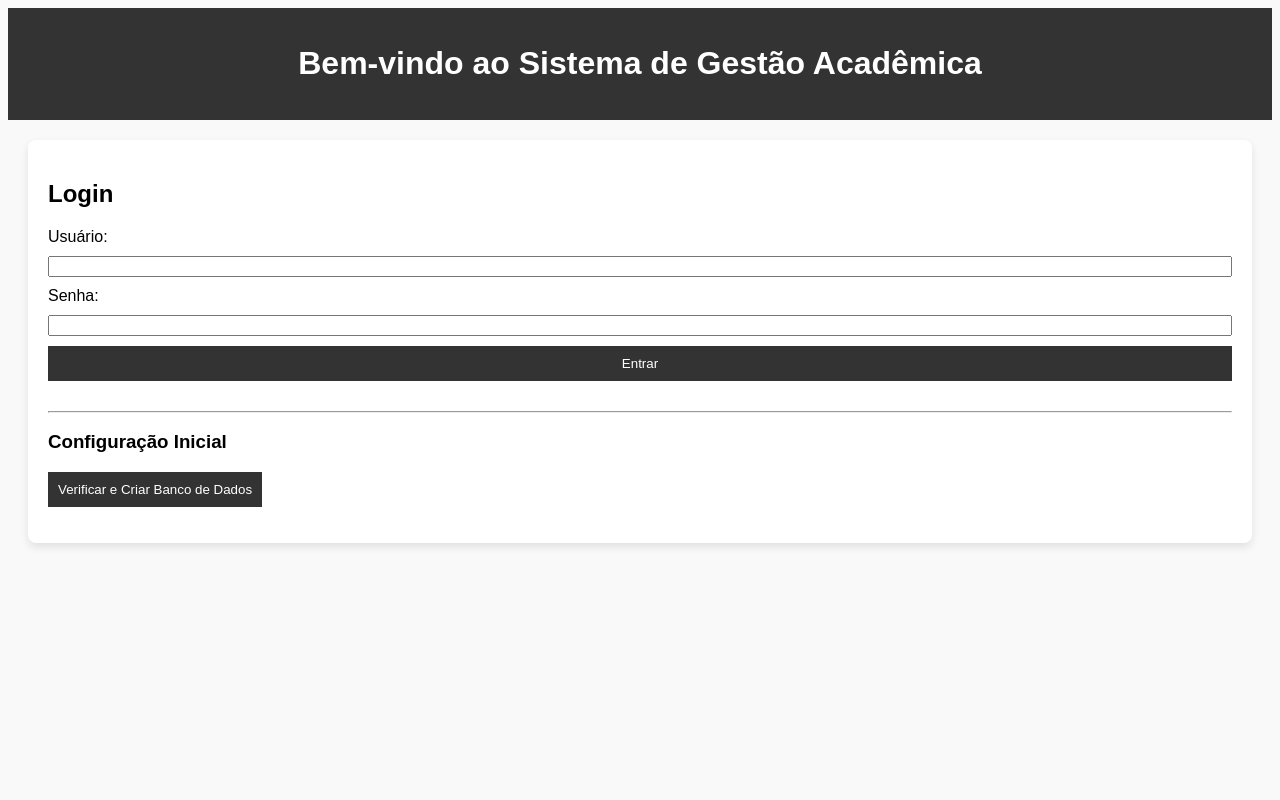
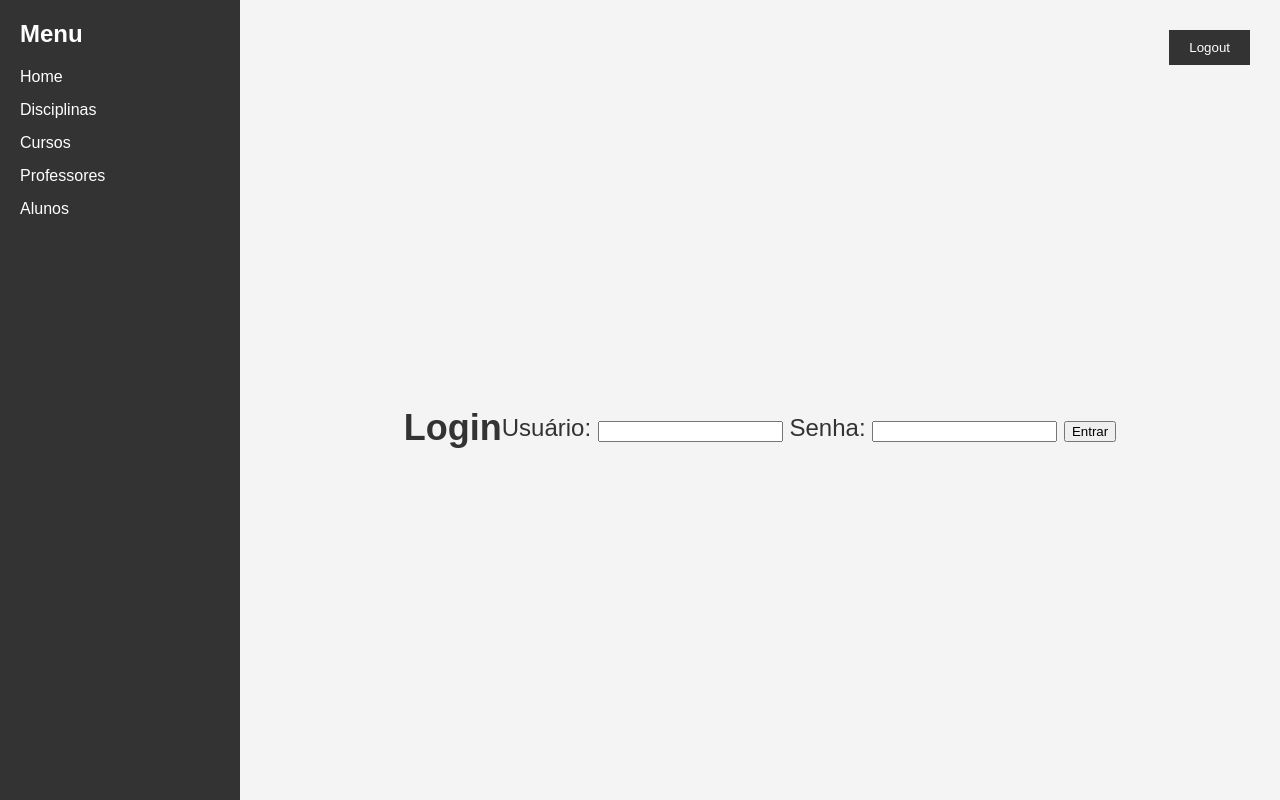
Before and after one commit to Rogeriokjah/programacao-web-fatec, a Flask app: page / in a window 1280 px wide. Run offline with Flask 3, Linux system fonts and the light colour scheme.

Commit message:
MVP mais ou menos

```diff
--- a/app/routes.py
+++ b/app/routes.py
@@ -1,6 +1,7 @@
-# routes.py
-from flask import Flask, render_template, request, redirect, url_for, jsonify
-from models import db, Disciplina, Curso, Professor, Aluno
+from flask import Flask, render_template, request, redirect, url_for, jsonify, flash
+from flask_login import LoginManager, login_user, logout_user, login_required, current_user
+from werkzeug.security import generate_password_hash, check_password_hash
+from models import db, Disciplina, Curso, Professor, Aluno, Usuario
 from forms import DisciplinaForm, CursoForm, ProfessorForm, AlunoForm
 from config import Config
 
@@ -8,20 +9,60 @@ app = Flask(__name__)
 app.config.from_object(Config)
 db.init_app(app)
 
+# Configuração do Flask-Login
+login_manager = LoginManager()
+login_manager.init_app(app)
+login_manager.login_view = 'home'
+
+@login_manager.user_loader
+def load_user(user_id):
+    return Usuario.query.get(int(user_id))
+
 @app.route('/')
 def home():
     return render_template('login.html')
 
-@app.route('/api/init_db', methods=['POST'])
-def init_db():
-    with app.app_context():
-        Disciplina.ensure_table_exists()
-        Curso.ensure_table_exists()
-        Professor.ensure_table_exists()
-        Aluno.ensure_table_exists()
-    return jsonify({"message": "Banco de dados e tabelas verificadas e criadas, se necessário."})
+@app.route('/login', methods=['POST'])
+def login():
+    username = request.form['username']
+    password = request.form['password'].strip()  # Remove espaços em branco no início e no fim
+
+    print("Recebido do formulário - Usuário:", username, "Senha:", password)  # Debug da senha recebida
+
+    # Busca o usuário no banco de dados
+    user = Usuario.query.filter_by(username=username).first()
+
+    if user:
+        print("Usuário encontrado no banco de dados:", user.username)
+        print("Senha armazenada no banco de dados:", user.password)  # Exibe a senha armazenada
+
+        # Compara as senhas diretamente, sem hashing
+        if user.password == password:
+            print("Senha correta para o usuário:", username)  # Depuração para senha correta
+            login_user(user)
+            return redirect(url_for('dashboard'))
+        else:
+            print("Senha incorreta para o usuário:", username)  # Depuração para senha incorreta
+            flash('Senha incorreta. Tente novamente.')
+    else:
+        print("Usuário não encontrado:", username)  # Depuração para usuário não encontrado
+        flash('Usuário não encontrado. Tente novamente.')
+
+    return redirect(url_for('home'))
+
+@app.route('/logout')
+@login_required
+def logout():
+    logout_user()
+    return redirect(url_for('home'))
+
+@app.route('/dashboard')
+@login_required
+def dashboard():
+    return render_template('home.html')
 
 @app.route('/disciplinas', methods=['GET', 'POST'])
+@login_required
 def disciplinas():
     Disciplina.ensure_table_exists()
     form = DisciplinaForm()
@@ -31,9 +72,10 @@ def disciplinas():
         db.session.commit()
         return redirect(url_for('disciplinas'))
     disciplinas = Disciplina.query.all()
-    return render_template('disciplinas.html', disciplinas=disciplinas, form=form)
+    return render_template('disciplinas.html', disciplinas=disciplinas, form=form, active_page='disciplinas')
 
 @app.route('/cursos', methods=['GET', 'POST'])
+@login_required
 def cursos():
     Curso.ensure_table_exists()
     Disciplina.ensure_table_exists()
@@ -45,9 +87,10 @@ def cursos():
         db.session.commit()
         return redirect(url_for('cursos'))
     cursos = Curso.query.all()
-    return render_template('cursos.html', cursos=cursos, form=form)
+    return render_template('cursos.html', cursos=cursos, form=form, active_page='cursos')
 
 @app.route('/professores', methods=['GET', 'POST'])
+@login_required
 def professores():
     Professor.ensure_table_exists()
     Disciplina.ensure_table_exists()
@@ -64,9 +107,10 @@ def professores():
         db.session.commit()
         return redirect(url_for('professores'))
     professores = Professor.query.all()
-    return render_template('professores.html', professores=professores, form=form)
+    return render_template('professores.html', professores=professores, form=form, active_page='professores')
 
 @app.route('/alunos', methods=['GET', 'POST'])
+@login_required
 def alunos():
     Aluno.ensure_table_exists()
     Curso.ensure_table_exists()
@@ -77,14 +121,15 @@ def alunos():
             nome=form.nome.data,
             cpf=form.cpf.data,
             endereco=form.endereco.data,
-            senha=form.senha.data
+            senha=form.senha.data,
+            curso_id=form.curso.data
         )
         db.session.add(novo_aluno)
         db.session.commit()
         return redirect(url_for('alunos'))
     alunos = Aluno.query.all()
-    return render_template('alunos.html', alunos=alunos, form=form)
+    return render_template('alunos.html', alunos=alunos, form=form, active_page='alunos')
 
-# Bloco de execução principal
+
 if __name__ == "__main__":
     app.run(debug=True)
--- a/app/static/style.css
+++ b/app/static/style.css
@@ -1,41 +1,84 @@
-body {
+body, html {
+    margin: 0;
+    padding: 0;
     font-family: Arial, sans-serif;
-    background-color: #f9f9f9;
+    height: 100%;
+}
+
+.container {
+    display: flex;
+    height: 100vh;
+}
+
+.sidebar {
+    width: 200px;
+    background-color: #333;
+    color: white;
+    padding: 20px;
+}
+
+.sidebar h2 {
+    margin-top: 0;
+}
+
+.sidebar ul {
+    list-style: none;
+    padding: 0;
+}
+
+.sidebar ul li {
+    margin: 15px 0;
+}
+
+.sidebar ul li a {
+    color: white;
+    text-decoration: none;
+}
+
+.sidebar ul li a:hover {
+    text-decoration: underline;
+}
+
+.main-content {
+    flex: 1;
+    background-color: #f4f4f4;
+    padding: 20px;
+    display: flex;
+    flex-direction: column;
 }
 
 header {
-    background-color: #333;
-    color: white;
-    padding: 1em;
-    text-align: center;
+    display: flex;
+    justify-content: flex-end;
+    padding: 10px;
 }
 
-main {
-    margin: 20px;
-    padding: 20px;
-    background-color: white;
-    border-radius: 8px;
-    box-shadow: 0px 4px 8px rgba(0, 0, 0, 0.1);
-}
-
-form {
-    display: flex;
-    flex-direction: column;
-    margin-bottom: 20px;
-}
-
-form label, form input, form select, form button {
-    margin-bottom: 10px;
-}
-
-button {
-    padding: 10px;
+.logout-btn {
+    padding: 10px 20px;
     background-color: #333;
     color: white;
     border: none;
     cursor: pointer;
 }
 
-button:hover {
+.logout-btn:hover {
     background-color: #555;
 }
+
+.content {
+    flex: 1;
+    display: flex;
+    justify-content: center;
+    align-items: center;
+    text-align: center;
+    font-size: 24px;
+    color: #333;
+}
+
+.sidebar ul li.active a {
+    font-weight: bold;
+    color: #fff;
+    background-color: #555;
+    padding: 5px;
+    border-radius: 5px;
+}
--- a/app/templates/base.html
+++ b/app/templates/base.html
@@ -4,14 +4,29 @@
     <meta charset="UTF-8">
     <meta name="viewport" content="width=device-width, initial-scale=1.0">
     <link rel="stylesheet" href="{{ url_for('static', filename='style.css') }}">
-    <title>{% block title %}Sistema de Gestão{% endblock %}</title>
+    <title>{% block title %}Sistema de Gestão Acadêmica{% endblock %}</title>
 </head>
 <body>
-    <header>
-        <h1>Bem-vindo ao Sistema de Gestão Acadêmica</h1>
-    </header>
-    <main>
-        {% block content %}{% endblock %}
-    </main>
+    <div class="container">
+        <aside class="sidebar">
+            <h2>Menu</h2>
+            <ul>
+                <li class="{% if active_page == 'home' %}active{% endif %}"><a href="{{ url_for('dashboard') }}">Home</a></li>
+                <li class="{% if active_page == 'disciplinas' %}active{% endif %}"><a href="{{ url_for('disciplinas') }}">Disciplinas</a></li>
+                <li class="{% if active_page == 'cursos' %}active{% endif %}"><a href="{{ url_for('cursos') }}">Cursos</a></li>
+                <li class="{% if active_page == 'professores' %}active{% endif %}"><a href="{{ url_for('professores') }}">Professores</a></li>
+                <li class="{% if active_page == 'alunos' %}active{% endif %}"><a href="{{ url_for('alunos') }}">Alunos</a></li>
+            </ul>
+        </aside>
+
+        <div class="main-content">
+            <header>
+                <button onclick="window.location.href='{{ url_for('logout') }}'" class="logout-btn">Logout</button>
+            </header>
+            <div class="content">
+                {% block content %}{% endblock %}
+            </div>
+        </div>
+    </div>
 </body>
 </html>
--- a/app/templates/login.html
+++ b/app/templates/login.html
@@ -2,31 +2,20 @@
 {% block title %}Login{% endblock %}
 {% block content %}
 <h2>Login</h2>
-<form action="{{ url_for('home') }}" method="post">
+{% with messages = get_flashed_messages() %}
+    {% if messages %}
+        <ul class="flash-messages">
+            {% for message in messages %}
+                <li>{{ message }}</li>
+            {% endfor %}
+        </ul>
+    {% endif %}
+{% endwith %}
+<form id="loginForm" action="{{ url_for('login') }}" method="post">
     <label for="username">Usuário:</label>
     <input type="text" id="username" name="username" required>
     <label for="password">Senha:</label>
     <input type="password" id="password" name="password" required>
     <button type="submit">Entrar</button>
 </form>
-
-<!-- Botão para verificar e criar o banco de dados -->
-<hr>
-<h3>Configuração Inicial</h3>
-<button onclick="verificarBanco()">Verificar e Criar Banco de Dados</button>
-<p id="resultado"></p>
-
-<script>
-function verificarBanco() {
-    fetch('/api/init_db', { method: 'POST' })
-        .then(response => response.json())
-        .then(data => {
-            document.getElementById('resultado').textContent = data.message;
-        })
-        .catch(error => {
-            document.getElementById('resultado').textContent = 'Erro ao verificar o banco de dados.';
-            console.error('Erro:', error);
-        });
-}
-</script>
 {% endblock %}
```
Also changed, not shown: app/config.py (+4 -5 lines), app/templates/home.html (added, +8 -0 lines), check_hash.py (added, +9 -0 lines), create_user.py (added, +17 -0 lines).
